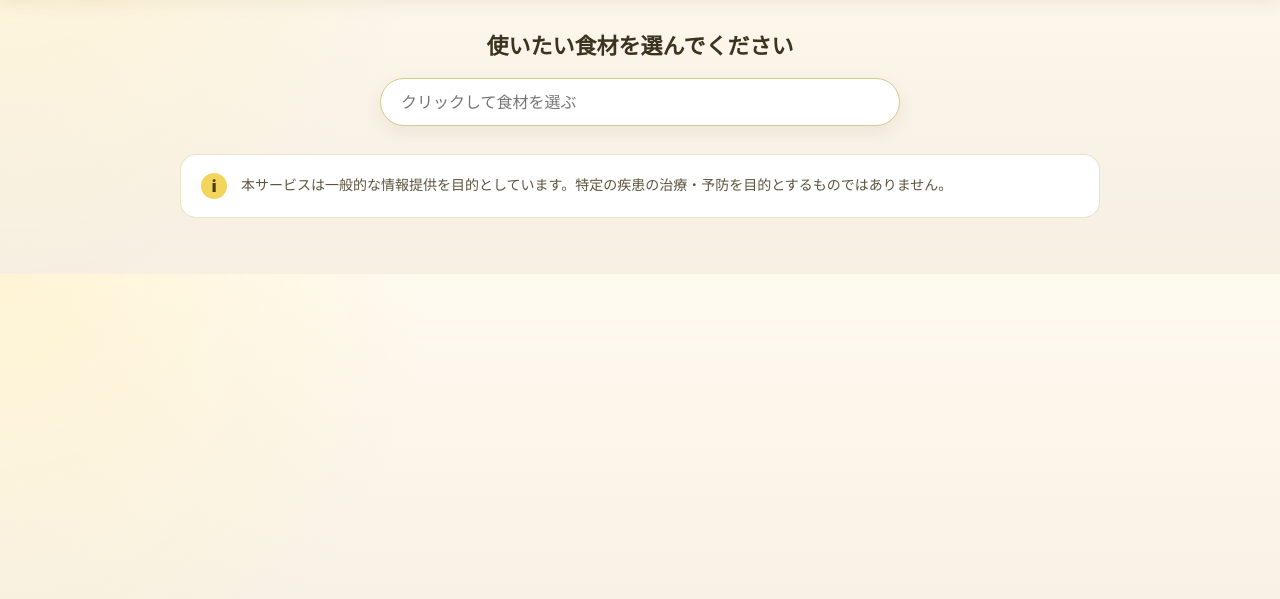
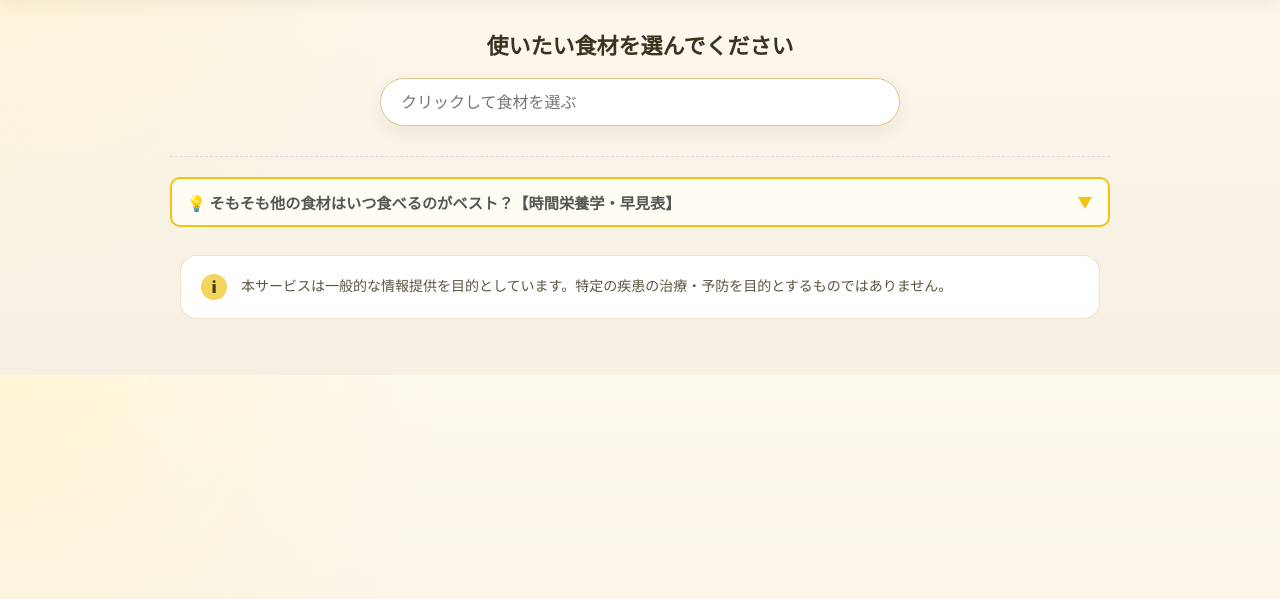
Before and after one commit to kugi227/food-pair-app, a Flask app: page / in a window 1280 px wide. Shown: the part 144-743 px from the top of the page. Run offline with Flask 3, Linux system fonts and the light colour scheme.

Commit message:
feat: アコーディオン開閉式の時間栄養学・早見表を追加

```diff
--- a/static/script.js
+++ b/static/script.js
@@ -634,6 +634,33 @@ function setupSliderEvents() {
   });
 }
 
+// 💡 時間栄養学：アコーディオン早見表の開閉制御
+const accordionToggleBtn = document.getElementById("accordionToggleBtn");
+const accordionContent = document.getElementById("accordionContent");
+
+if (accordionToggleBtn && accordionContent) {
+  accordionToggleBtn.addEventListener("click", () => {
+    // open クラスの付け外し（これでCSSの高さが変わります）
+    accordionContent.classList.toggle("open");
+
+    // 矢印アイコン（▼）をクルッと反転させる演出
+    const icon = accordionToggleBtn.querySelector(".accordion-icon");
+    if (icon) {
+      if (accordionContent.classList.contains("open")) {
+        icon.style.transform = "rotate(180deg)"; // 開いたら上向き（▲）に
+
+        // 🌟 開いたときに、早見表が見やすいように自動で少しスクロールする親切設計
+        setTimeout(() => {
+          accordionToggleBtn.scrollIntoView({ behavior: "smooth", block: "start" });
+        }, 300);
+
+      } else {
+        icon.style.transform = "rotate(0deg)";   // 閉じたら下向き（▼）に
+      }
+    }
+  });
+}
+
 if (foodSearch) {
   foodSearch.onfocus = () => openFoodCandidatePanel();
   foodSearch.onclick = (e) => { e.stopPropagation(); openFoodCandidatePanel(); };
--- a/static/style.css
+++ b/static/style.css
@@ -656,3 +656,94 @@ button {
     font-weight: bold;
     color: #333;
 }
+/* 🌟時間栄養学：アコーディオン早見表のスタイル */
+.accordion-toggle-btn {
+    width: 100%;
+    background: #fffdf3;
+    border: 2px solid #f1c40f;
+    padding: 12px 15px;
+    border-radius: 10px;
+    cursor: pointer;
+    font-size: 0.95rem;
+    font-weight: bold;
+    color: #555;
+    display: flex;
+    justify-content: space-between;
+    align-items: center;
+    transition: all 0.3s ease;
+}
+
+.accordion-toggle-btn:hover {
+    background: #fef9e7;
+    box-shadow: 0 2px 8px rgba(0,0,0,0.05);
+}
+
+.accordion-icon {
+    transition: transform 0.3s ease;
+    color: #f1c40f;
+}
+
+/* 初期状態は非表示（高さを0にして隠す） */
+.accordion-content {
+    max-height: 0;
+    overflow: hidden;
+    transition: max-height 0.4s ease-out;
+    background: #ffffff;
+    border-radius: 0 0 10px 10px;
+}
+
+/* 開いたときの状態 */
+.accordion-content.open {
+    max-height: 800px; /* 中身が余裕で収まる高さ */
+    margin-top: -2px;
+    border: 2px solid #f1c40f;
+    border-top: none;
+    padding: 20px;
+}
+
+/* タイムラインのおしゃれ装飾 */
+.timeline-container {
+    display: flex;
+    flex-direction: column;
+    gap: 15px;
+    text-align: left;
+}
+
+.timeline-item {
+    display: flex;
+    gap: 15px;
+    align-items: flex-start;
+    padding: 10px;
+    border-radius: 8px;
+}
+
+.timeline-badge {
+    padding: 5px 12px;
+    border-radius: 15px;
+    font-weight: bold;
+    font-size: 0.85rem;
+    color: white;
+    white-space: nowrap;
+}
+
+.timeline-item.morning { background: #fff9f0; }
+.timeline-item.morning .timeline-badge { background: #ff9f43; }
+
+.timeline-item.noon { background: #f0f7ff; }
+.timeline-item.noon .timeline-badge { background: #2f80ed; }
+
+.timeline-item.night { background: #f5f0ff; }
+.timeline-item.night .timeline-badge { background: #9b51e0; }
+
+.timeline-text {
+    font-size: 0.88rem;
+    line-height: 1.6;
+    color: #333;
+}
+.timeline-text strong {
+    color: #111;
+}
+.timeline-text span {
+    color: #e74c3c;
+    font-weight: bold;
+}
--- a/templates/index.html
+++ b/templates/index.html
@@ -116,6 +116,7 @@
             </div>
           </div>
 
+
         </div>
 
         <div class="logic-content-area" id="bestLogicArea">
@@ -144,6 +145,47 @@
       </div>
 
     </section>
+    <!-- 💡 時間栄養学・アコーディオン早見表 -->
+    <div class="chrono-accordion-wrapper" style="margin-top: 30px; border-top: 1px dashed #ddd; padding-top: 20px;">
+        <button type="button" id="accordionToggleBtn" class="accordion-toggle-btn">
+            <span>💡 そもそも他の食材はいつ食べるのがベスト？【時間栄養学・早見表】</span>
+            <span class="accordion-icon">▼</span>
+        </button>
+
+        <div id="accordionContent" class="accordion-content">
+            <div class="timeline-container">
+                <div class="timeline-item morning">
+                    <div class="timeline-badge">☀️ 朝</div>
+                    <div class="timeline-text">
+                        <strong>🍅 トマト（リコピン）</strong><br>
+                        朝に食べると美肌・抗酸化成分の吸収率が通常の<span>3倍</span>にアップ！<br>
+                        <strong>🍌 フルーツ（トリプトファン）</strong><br>
+                        朝の果物は金！日中に「幸せホルモン」に変わり、夜は「快眠ホルモン」に変身します。
+                    </div>
+                </div>
+
+                <div class="timeline-item noon">
+                    <div class="timeline-badge">☁️ 昼</div>
+                    <div class="timeline-text">
+                        <strong>🥦 キャベツ・ブロッコリー（食物繊維）</strong><br>
+                        お昼に野菜をしっかり挟むことで、午後の強烈な眠気の原因（血糖値の急上昇）をブロック！<br>
+                        <strong>🥩 豚肉・牛肉（ビタミンB1・鉄）</strong><br>
+                        午後の活動エネルギーを効率よく回すための最高のタイミング。
+                    </div>
+                </div>
+
+                <div class="timeline-item night">
+                    <div class="timeline-badge">🌙 夜</div>
+                    <div class="timeline-text">
+                        <strong>🫘 納豆（ナットウキナーゼ）</strong><br>
+                        血液をサラサラにする酵素は食後10〜12時間働くため、脳梗塞などが起きやすい「明け方」に効果を合わせるなら夜がベスト！<br>
+                        <strong>⚠️ カフェイン・夜の果物</strong><br>
+                        夜の緑茶やコーヒーは睡眠の質を下げ、夜の果糖は脂肪に変わりやすいので要注意。
+                    </div>
+                </div>
+            </div>
+        </div>
+    </div>
 
     <section class="notice-box">
       <div class="notice-icon">i</div>
```
